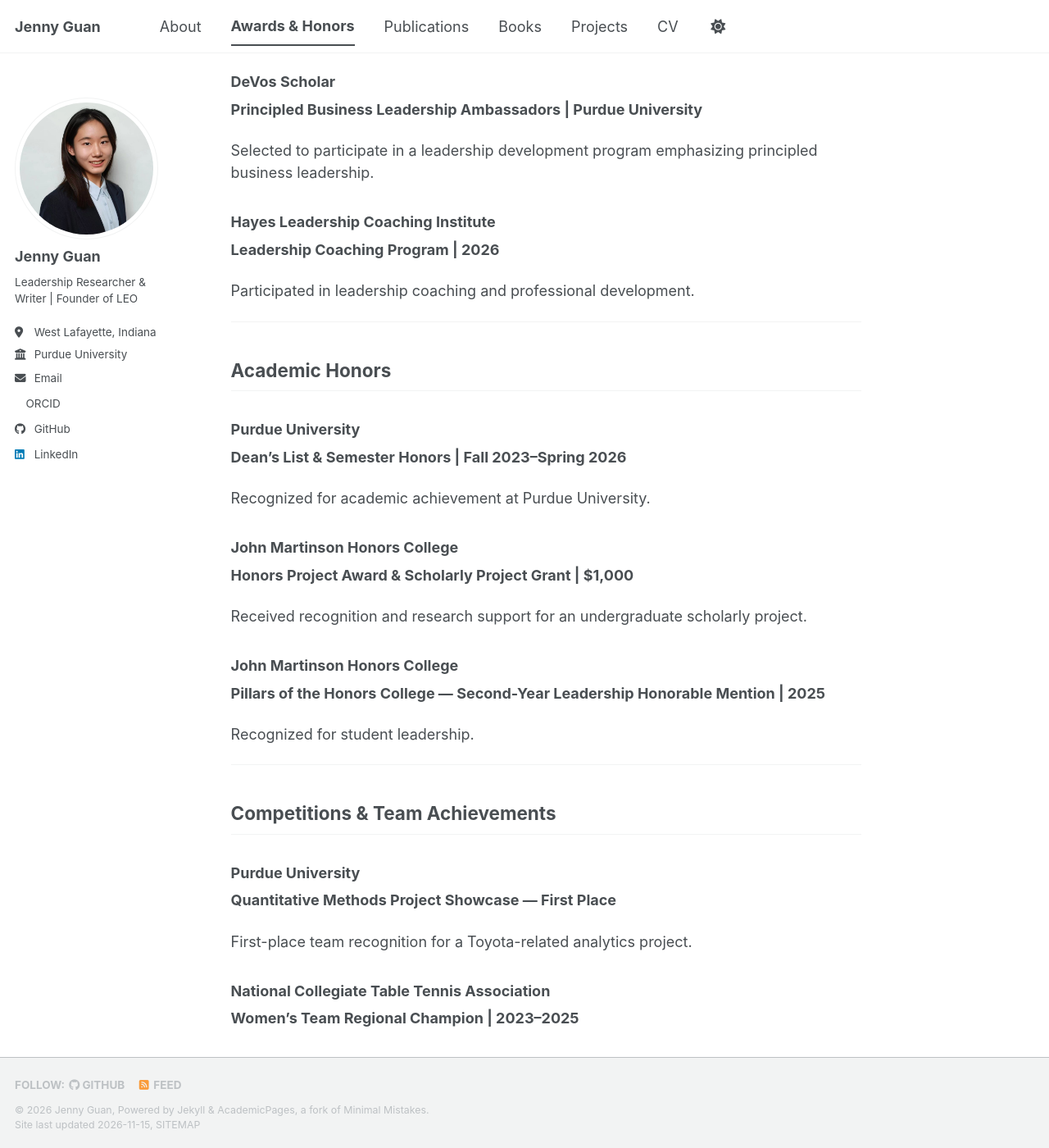
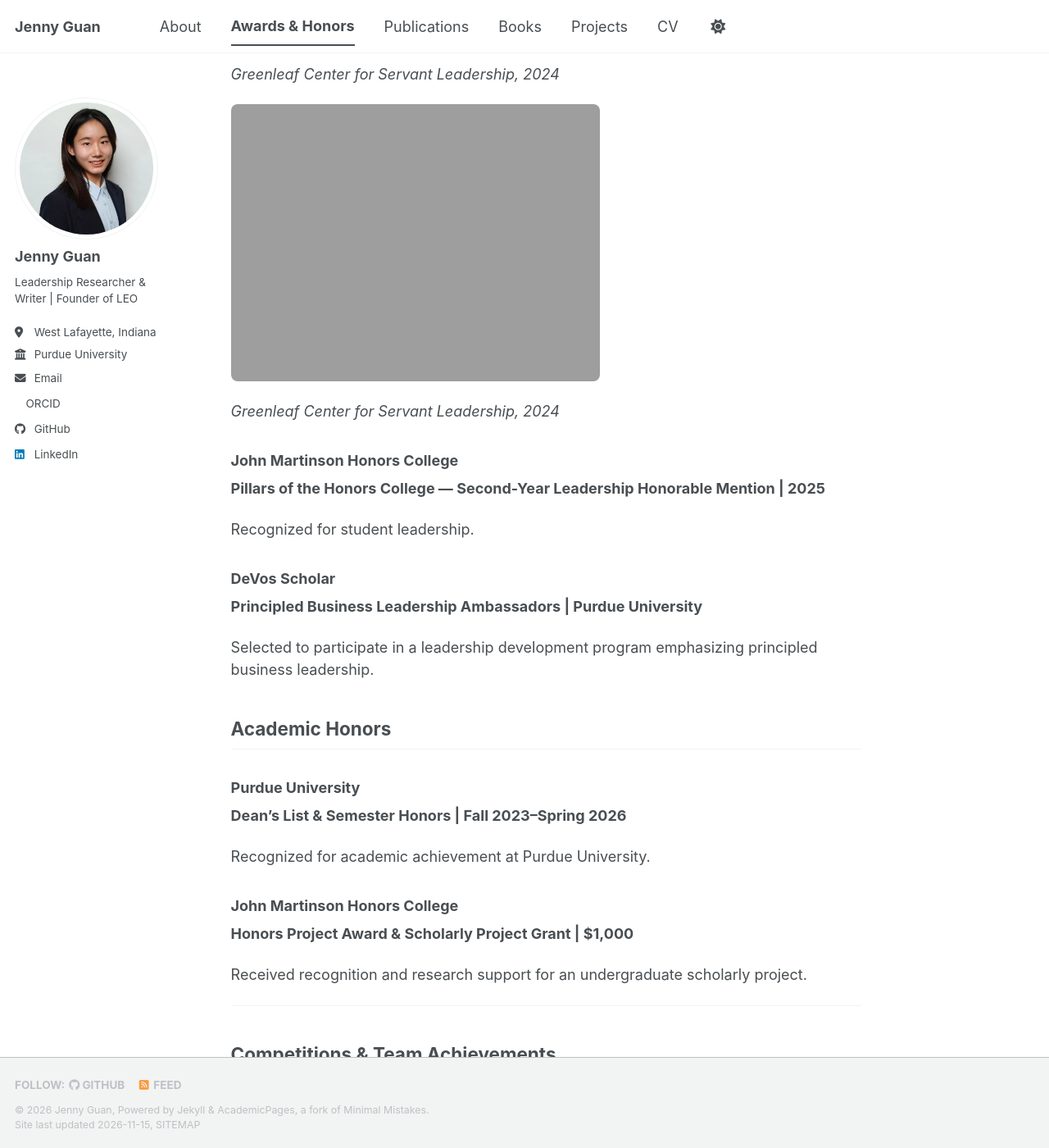
Before and after one commit to JennyGuan101/JennyGuan101.github.io, a Jekyll site: the page built from _pages/awards.md, in a window 1280 px wide and 1400 px high, scrolled down 706 px. Shown: the whole window at 82% size. Built offline with Jekyll 4.4.1, drawn with Linux system fonts in a browser that asks for light colours; a script bundle is joined from its source files by our own code; a style sheet for code colours, icons or effects is not loaded.

Commit message:
Update awards.md

```diff
--- a/_pages/awards.md
+++ b/_pages/awards.md
@@ -11,6 +11,7 @@ author_profile: true
 **Hall of Fame Youth Servant-Leader Exemplar | 2024**
 
 Recognized for contributions to servant leadership and service-oriented leadership development.
+
 <img src="/images/2024 Hall of Fame - All Honorees  (5).png"
      alt="Greenleaf Hall of Fame Youth Servant-Leader Exemplar Award"
      width="450"
@@ -18,17 +19,23 @@ Recognized for contributions to servant leadership and service-oriented leadersh
 
 <p><em>Greenleaf Center for Servant Leadership, 2024</em></p>
 
+<img src="/images/Greenleaf-9009-089 (2).jpg"
+     alt="Greenleaf Hall of Fame Youth Servant-Leader Exemplar Award"
+     width="450"
+     style="max-width: 100%; height: auto; border-radius: 8px;">
+
+<p><em>Greenleaf Center for Servant Leadership, 2024</em></p>
+
+### John Martinson Honors College
+**Pillars of the Honors College — Second-Year Leadership Honorable Mention | 2025**
+
+Recognized for student leadership.
+
 ### DeVos Scholar
 **Principled Business Leadership Ambassadors | Purdue University**
 
 Selected to participate in a leadership development program emphasizing principled business leadership.
 
-### Hayes Leadership Coaching Institute
-**Leadership Coaching Program | 2026**
-
-Participated in leadership coaching and professional development.
-
----
 
 ## Academic Honors
 
@@ -42,10 +49,6 @@ Recognized for academic achievement at Purdue University.
 
 Received recognition and research support for an undergraduate scholarly project.
 
-### John Martinson Honors College
-**Pillars of the Honors College — Second-Year Leadership Honorable Mention | 2025**
-
-Recognized for student leadership.
 
 ---
 
```
